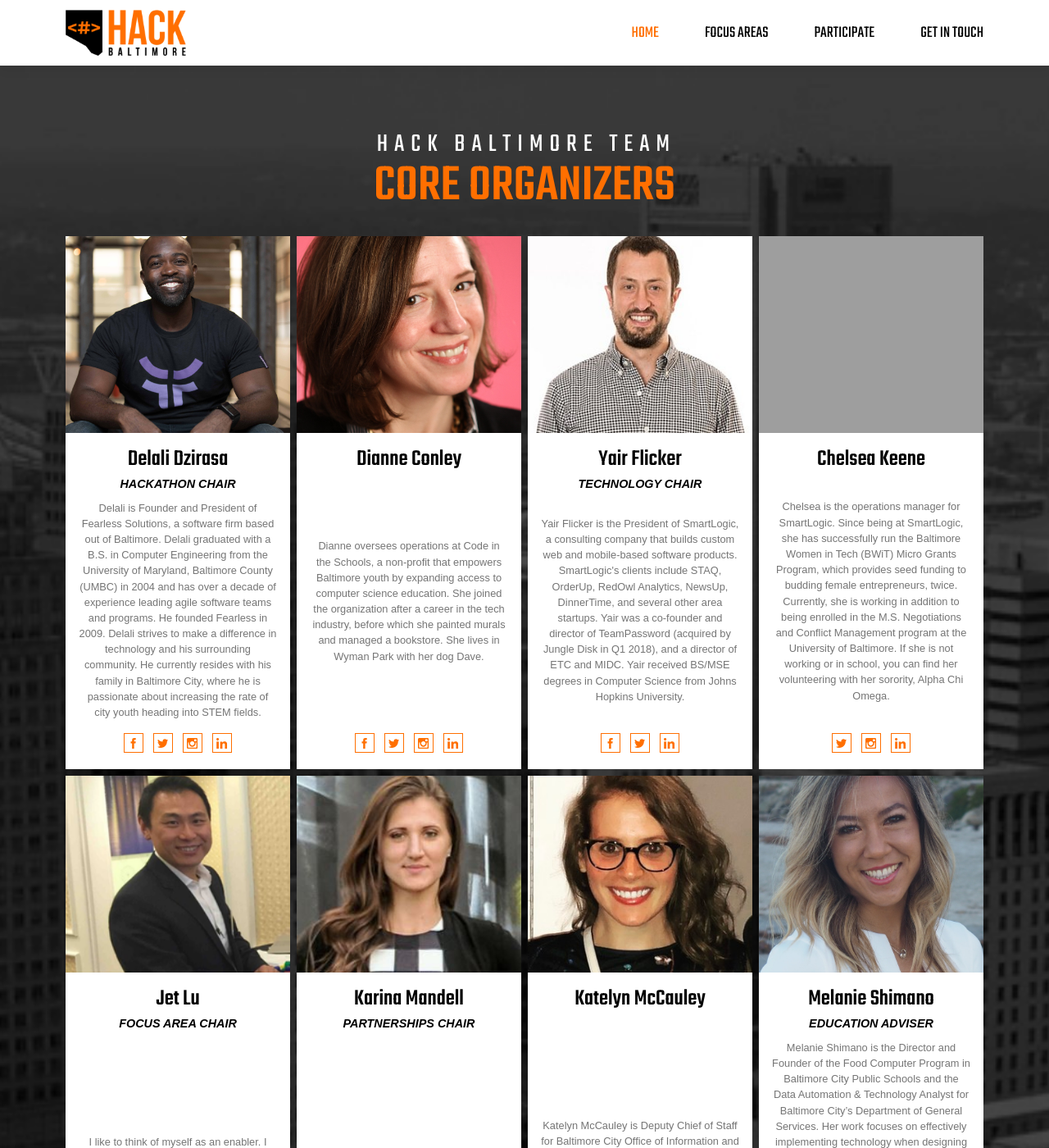
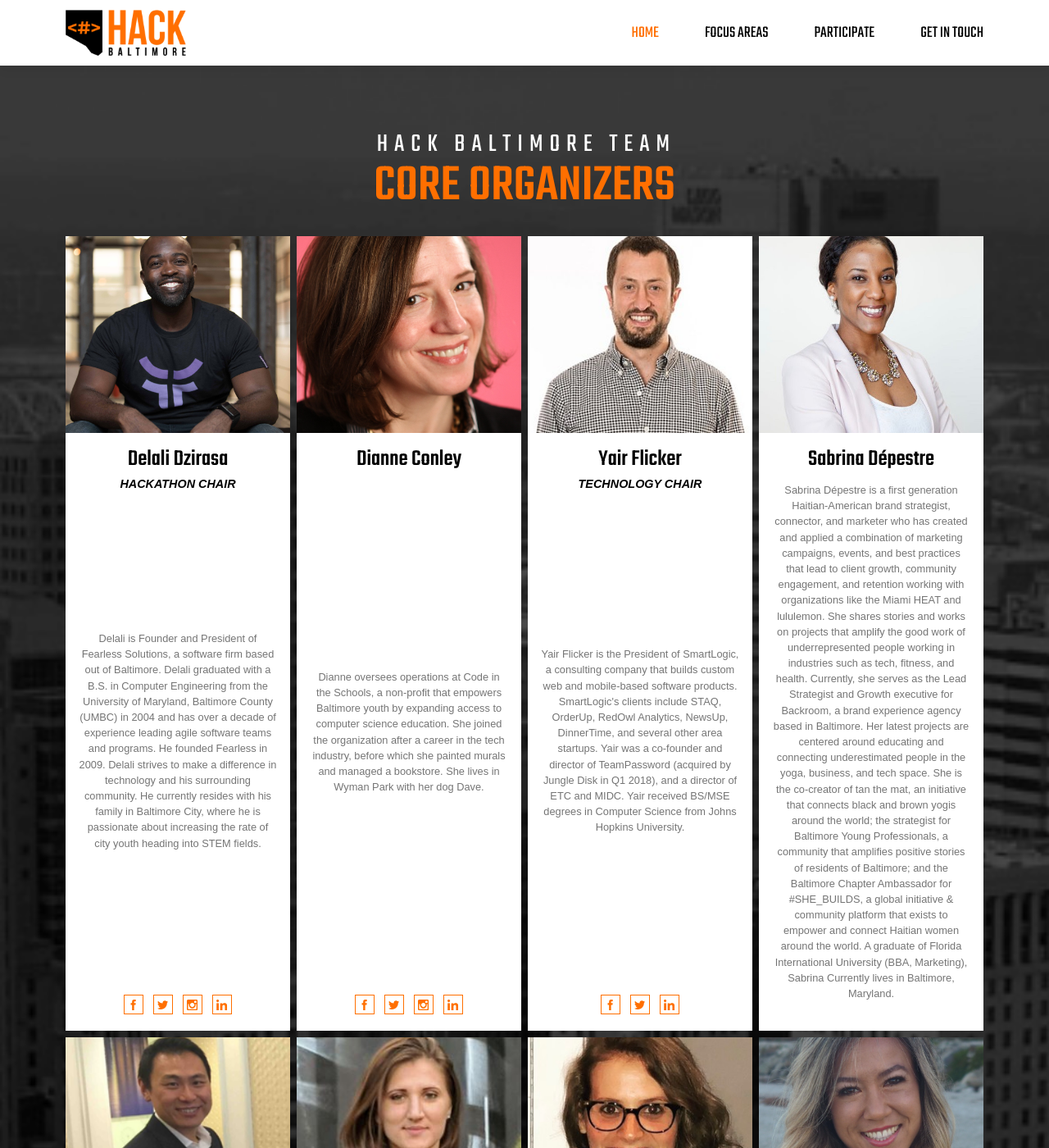
Before and after one commit to BaltimoreCity/HackBaltimore, a Jekyll site: the page built from getintouch.html, in a window 1280 px wide and 1400 px high. Shown: the whole window at 82% size. Built offline with Jekyll 4.4.1, drawn with Linux system fonts in a browser that asks for light colours; some web fonts are replaced; grey boxes are pictures that could not be loaded.

Commit message:
Update organizers.json

```diff
--- a/_data/organizers.json
+++ b/_data/organizers.json
@@ -33,14 +33,14 @@
       "google": null
    },
    {
-      "name": "Chelsea Keene",
-      "bio": "Chelsea is the operations manager for SmartLogic. Since being at SmartLogic, she has successfully run the Baltimore Women in Tech (BWiT) Micro Grants Program, which provides seed funding to budding female entrepreneurs, twice. Currently, she is working in addition to being enrolled in the M.S. Negotiations and Conflict Management program at the University of Baltimore. If she is not working or in school, you can find her volunteering with her sorority, Alpha Chi Omega.",
-      "image": "chelsea-keene.jpg",
+      "name": "Sabrina Dépestre",
+      "bio": "Sabrina Dépestre is a first generation Haitian-American brand strategist, connector, and marketer who has created and applied a combination of marketing campaigns, events, and best practices that lead to client growth, community engagement, and retention working with organizations like the Miami HEAT and lululemon. She shares stories and works on projects that amplify the good work of underrepresented people working in industries such as tech, fitness, and health. Currently, she serves as the Lead Strategist and Growth executive for Backroom, a brand experience agency based in Baltimore. Her latest projects are centered around educating and connecting underestimated people in the yoga, business, and tech space. She is the co-creator of tan the mat, an initiative that connects black and brown yogis around the world; the strategist for Baltimore Young Professionals, a community that amplifies positive stories of residents of Baltimore; and the Baltimore Chapter Ambassador for #SHE_BUILDS, a global initiative & community platform that exists to empower and connect Haitian women around the world. A graduate of Florida International University (BBA, Marketing), Sabrina Currently lives in Baltimore, Maryland.",
+      "image": "Sabrina_Depestre.jpg",
       "role": "",
       "facebook": null,
-      "twitter": "https://twitter.com/stinkletone",
-      "instagram": "https://www.instagram.com/dev_dress/",
-      "linkedin": "https://www.linkedin.com/in/chelsea-keene-63190198/",
+      "twitter": null,
+      "instagram": null,
+      "linkedin": null,
       "google": null
    },
    {
```
